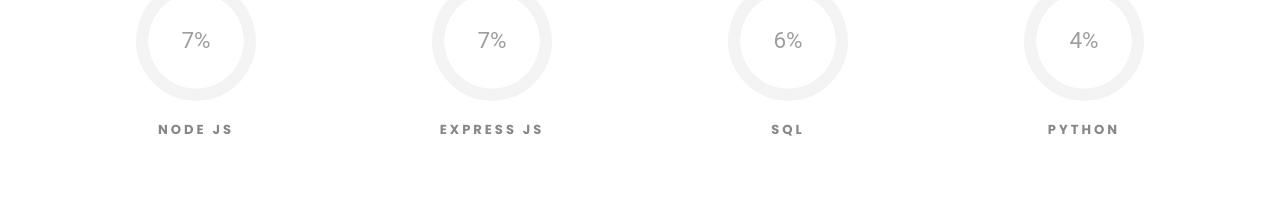
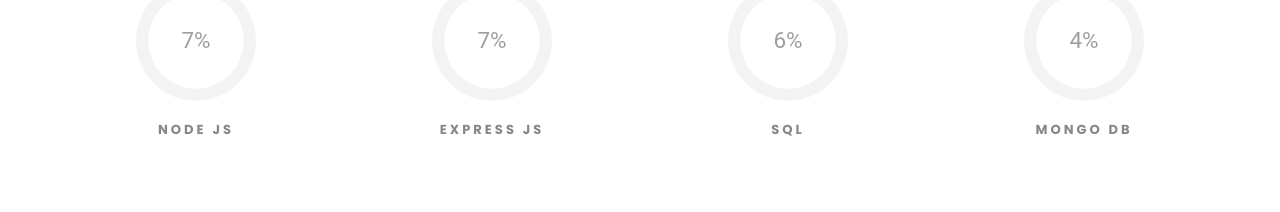
Before and after one commit to ClaraPons/portfolio-vuejs, a Vue app: page / in a window 1280 px wide. Shown: the part 1843-2055 px from the top of the page. Built offline with nearby package versions, Linux system fonts and the light colour scheme.

Commit message:
feat: skills card modification

```diff
--- a/src/components/SkillsCard.vue
+++ b/src/components/SkillsCard.vue
@@ -96,7 +96,7 @@
           </div>
 
           <label for="py" class="eb-progress-bar-title">
-            <h6>Python</h6>
+            <h6>Mongo DB</h6>
           </label>
         </div>
       </v-col>
```
